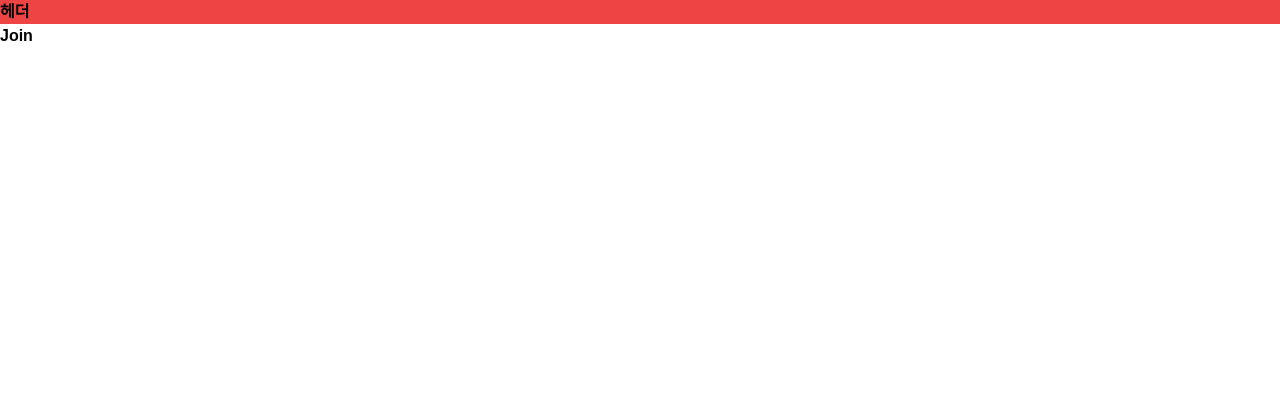
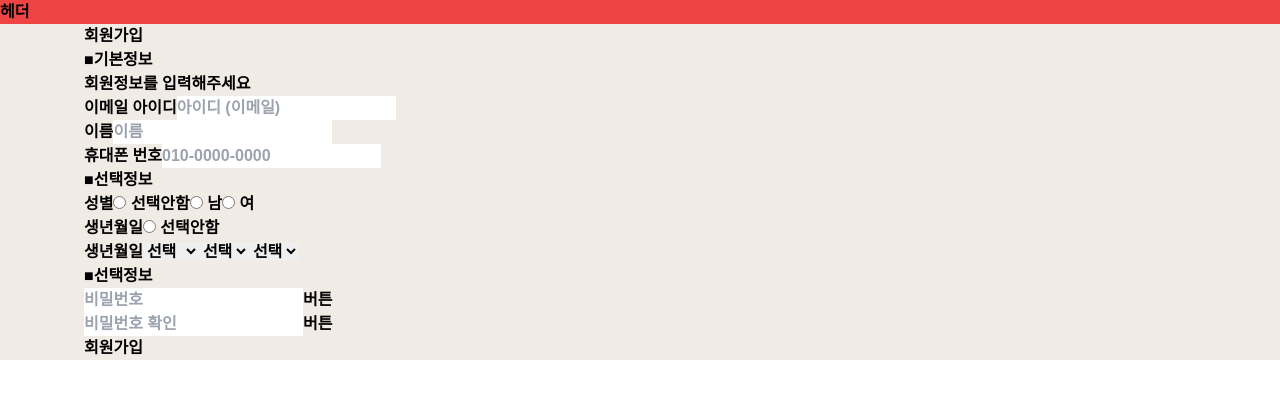
Before and after one commit to gaeguriBanchan/burgerwang, a React (Create React App) app: page /join in a window 1280 px wide. Shown: the top 398 px of the page. Built offline with nearby package versions, Linux system fonts and the light colour scheme.

Commit message:
html 작업

```diff
--- a/package.json
+++ b/package.json
@@ -3,6 +3,9 @@
   "version": "0.1.0",
   "private": true,
   "dependencies": {
+    "@emotion/css": "^11.10.5",
+    "@emotion/react": "^11.10.5",
+    "@emotion/styled": "^11.10.5",
     "@reduxjs/toolkit": "^1.9.1",
     "@testing-library/jest-dom": "^5.16.5",
     "@testing-library/react": "^13.4.0",
--- a/src/App.js
+++ b/src/App.js
@@ -19,6 +19,7 @@ import Order from './pages/Order';
 import Cart from './pages/Cart';
 import OrderList from './pages/OrderList';
 import OrderListDetail from './pages/OrderListDetail';
+import Mypage from './pages/Mypage';
 
 function App() {
   return (
@@ -41,6 +42,7 @@ function App() {
               path="/orderListDetail"
               element={<OrderListDetail />}
             ></Route>
+            <Route path="/mypage" element={<Mypage />}></Route>
           </Route>
           <Route path="*" element={<Navigate to="/home" />} />
         </Routes>
--- a/src/pages/DropOut.js
+++ b/src/pages/DropOut.js
@@ -1,9 +1,55 @@
-import React from 'react'
+/** @format */
+
+import React from 'react';
+import { Link } from 'react-router-dom';
 
 const DropOut = () => {
   return (
-    <div>DropOut</div>
-  )
-}
+    <div className="container max-w-6xl px-5">
+      <h2>회원탈퇴</h2>
+      <ul>
+        <li>
+          <span>
+            <span>■</span>
+            <span>탈퇴사유</span>
+          </span>
+          <div>
+            <select name="drop-out">
+              <option value="" selected>
+                탈퇴 사유를 선택해주세요
+              </option>
+              <option value="개인정보보호">개인정보보호</option>
+              <option value="아이디변경">아이디변경</option>
+              <option value="사이트이용불만">사이트이용불만</option>
+              <option value="직접입력">직접입력</option>
+            </select>
+          </div>
+        </li>
+        <li>
+          <span>
+            <span>■</span>
+            <span>계정확인</span>
+          </span>
+          <div>
+            <div>
+              <span>이메일</span>
+              <span>이메일@email.com</span>
+            </div>
+          </div>
+        </li>
+      </ul>
+      <p>
+        <label>
+          <input type="checkbox" />
+          <span>위 내용을 확인하였으며, 버거킹 탈퇴를 합니다.</span>
+        </label>
+      </p>
+      <div>
+        <Link to="/mypage">취소</Link>
+        <button>회원탈퇴</button>
+      </div>
+    </div>
+  );
+};
 
-export default DropOut
+export default DropOut;
--- a/src/pages/Join.js
+++ b/src/pages/Join.js
@@ -1,9 +1,104 @@
-import React from 'react'
+/** @format */
 
+import React from 'react';
+import { Link } from 'react-router-dom';
 const Join = () => {
   return (
-    <div>Join</div>
-  )
-}
+    <div className="bg-bg">
+      <div className="container max-w-6xl px-5">
+        <h2>회원가입</h2>
+        <ul>
+          <li>
+            <span>
+              <span>■</span>
+              <span>기본정보</span>
+            </span>
+            <p>회원정보를 입력해주세요</p>
+            <div>
+              <form>
+                <label>이메일 아이디</label>
+                <input type="email" placeholder="아이디 (이메일)" required />
+              </form>
+              <form>
+                <label>이름</label>
+                <input type="name" placeholder="이름" required />
+              </form>
+              <form>
+                <label>휴대폰 번호</label>
+                <input type="number" placeholder="010-0000-0000" required />
+              </form>
+            </div>
+          </li>
+          <li>
+            <span>
+              <span>■</span>
+              <span>선택정보</span>
+            </span>
+            <div>
+              <div className="flex">
+                <span>성별</span>
+                <div className="flex">
+                  <form>
+                    <input type="radio" /> 선택안함
+                  </form>
+                  <form>
+                    <input type="radio" /> 남
+                  </form>
+                  <form>
+                    <input type="radio" /> 여
+                  </form>
+                </div>
+              </div>
+              <form>
+                <span>생년월일</span>
+                <input type="radio" /> 선택안함
+              </form>
+              <form>
+                <span>생년월일</span>
+                <select name="year">
+                  <option value="" selected>
+                    선택
+                  </option>
+                  <option value="2023">2023</option>
+                </select>
+                <select name="month">
+                  <option value="" selected>
+                    선택
+                  </option>
+                  <option value="01">01</option>
+                </select>
+                <select name="day">
+                  <option value="" selected>
+                    선택
+                  </option>
+                  <option value="1">1</option>
+                </select>
+              </form>
+            </div>
+          </li>
+          <li>
+            <div>
+              <span>
+                <span>■</span>
+                <span>선택정보</span>
+              </span>
+              <div>
+                <form>
+                  <input type="password" required placeholder="비밀번호" />
+                  <button> 버튼 </button>
+                </form>
+                <form>
+                  <input type="password" required placeholder="비밀번호 확인" />
+                  <button> 버튼 </button>
+                </form>
+              </div>
+            </div>
+          </li>
+        </ul>
+        <Link to="/login">회원가입</Link>
+      </div>
+    </div>
+  );
+};
 
-export default Join
+export default Join;
--- a/src/pages/Login.js
+++ b/src/pages/Login.js
@@ -1,9 +1,41 @@
-import React from 'react'
+/** @format */
 
+import React from 'react';
+import { Link } from 'react-router-dom';
 const Login = () => {
   return (
-    <div>Login</div>
-  )
-}
+    <div className="container max-w-6xl px-5">
+      <h2 className="flex flex-col ">
+        <em className="not-italic text-burgerRed font-[BMJUA]">YOUR WAY</em>
+        <span className="font-[BMJUA]">어서오세요! 버거왕입니다.</span>
+      </h2>
+      <div>
+        <span>■</span>
+        <span>일반로그인</span>
+      </div>
+      <ul>
+        <li>
+          <form>
+            <input type="email" required placeholder="아이디 (이메일)" />
+          </form>
+        </li>
+        <li>
+          <form>
+            <input type="password" required placeholder="비밀번호" />
+            <button> 버튼 </button>
+          </form>
+        </li>
+      </ul>
+      <div>
+        <Link to="/menu">로그인</Link>
+        <Link to="/join">회원가입</Link>
+      </div>
+      <ul className="flex ">
+        <li>아이디 찾기</li>
+        <li>비밀번호 찾기</li>
+      </ul>
+    </div>
+  );
+};
 
-export default Login
+export default Login;
--- /dev/null
+++ b/src/pages/Mypage.js
@@ -0,0 +1,37 @@
+/** @format */
+
+import React from 'react';
+
+const Mypage = () => {
+  return (
+    <div className="container max-w-6xl px-5">
+      <h2>MY킹</h2>
+      <div>
+        <div>
+          <span>
+            <em>개똥이</em>님
+          </span>
+          <span>반갑습니다</span>
+        </div>
+        <ul className="flex">
+          <li>정보변경</li>
+          <li>MY 배달지</li>
+          <li>
+            <span></span>
+            <span>멤버십</span>
+          </li>
+          <li>
+            <span></span>
+            <span>나의쿠폰</span>
+          </li>
+          <li>
+            <span></span>
+            <span>주문이력</span>
+          </li>
+        </ul>
+      </div>
+    </div>
+  );
+};
+
+export default Mypage;
--- a/tailwind.config.js
+++ b/tailwind.config.js
@@ -1,8 +1,23 @@
-/** @type {import('tailwindcss').Config} */
+/**
+ * @format
+ * @type {import('tailwindcss').Config}
+ */
+
 module.exports = {
-  content: ["./src/**/*.{html,js}"],
+  content: ['./src/**/*.{html,js}'],
   theme: {
-    extend: {},
+    extend: {
+      container: {
+        center: true,
+      },
+      colors: {
+        bg: '#f1ebe6',
+        burgerRed: '#d81d09',
+        ligthBrown: '#c0afa6',
+        btBrown: '#4e2312',
+        fakeBlack: '#2e2e2e',
+      },
+    },
   },
   plugins: [],
-}
+};
```
Also changed, not shown: 1 other file (tests, documents, lock files or other folders).
